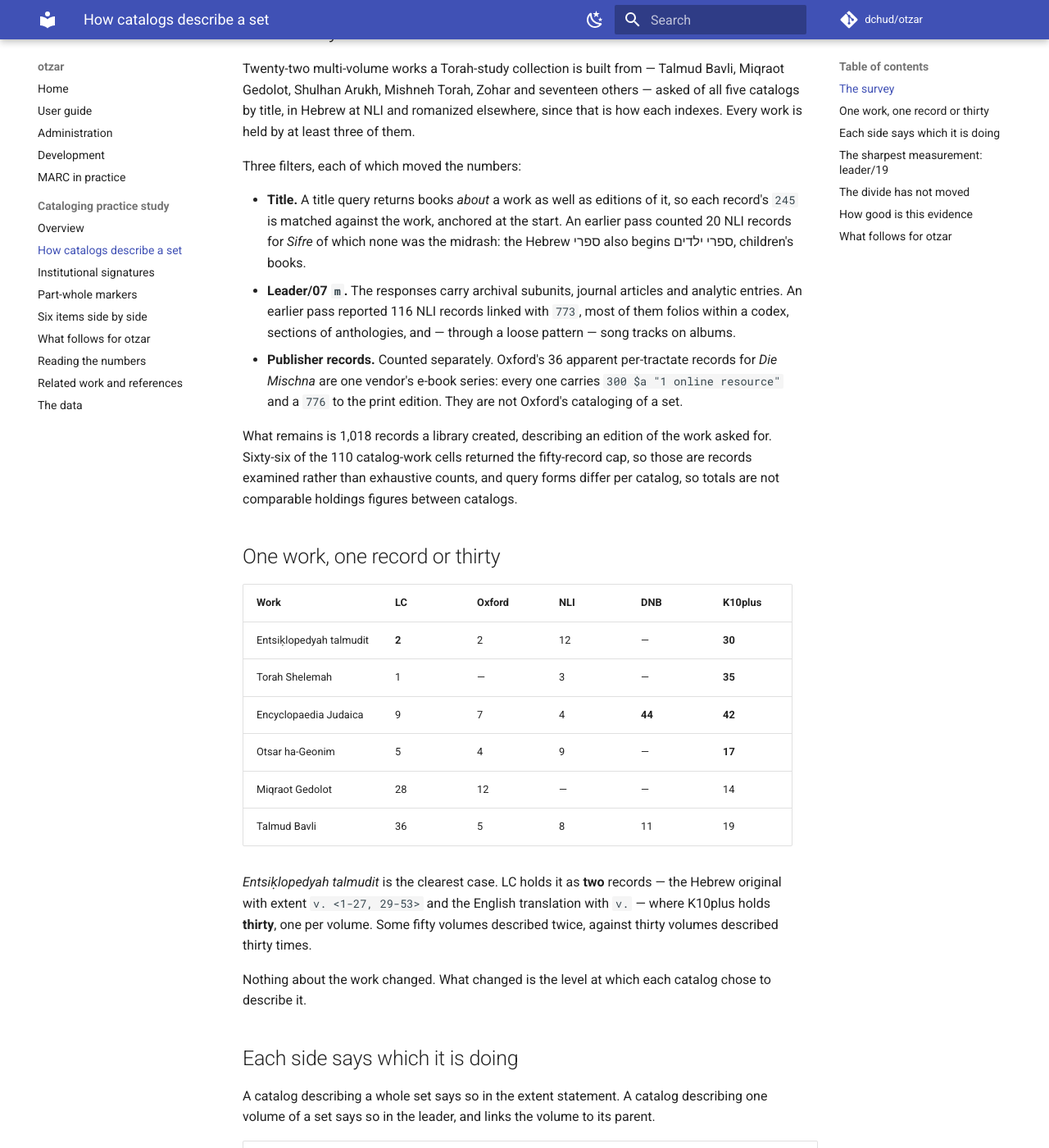
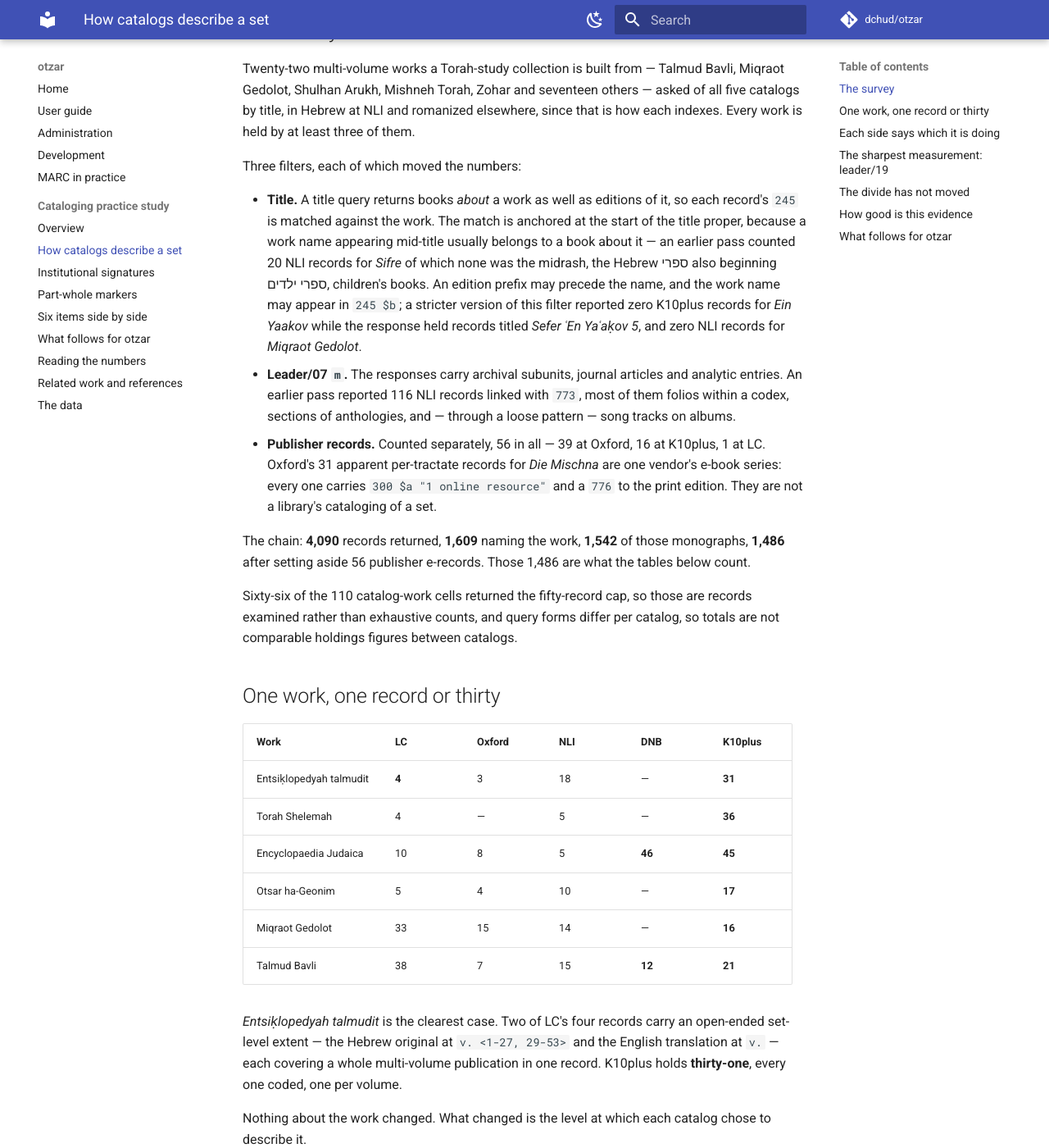
Before and after one commit to dchud/otzar, an MkDocs documentation site: the page built from docs/practice-study/sets.md, in a window 1280 px wide and 1400 px high, scrolled down 369 px. Shown: the whole window at 82% size. Built offline with MkDocs 1.6.1 and Material for MkDocs 9.7.7, drawn with Linux system fonts in a browser that asks for light colours; comment, search, counter and statistics services are not loaded; some of the changed text lies outside the part shown.

Commit message:
docs: repair the title filter, which was dropping real editions
The anchored title match introduced in the last pass over-corrected. It
tested only the start of 245 $a, so editions titled "Sefer X" or "ספר X"
were excluded, and a work named in $b was never seen at all. That is 488
records on the prefix alone.

The effect was worse than a lost count. K10plus holds records titled
"Sefer ʿEn Yaʿaḳov 5", "6" and "7", each coded as a dependent part with
773 and 245 $n/$p; the survey reported zero K10plus records for Ein
Yaakov. NLI holds Miqraot Gedolot under prefixed and $b titles; the
survey reported none, and the work table printed an em dash where the
National Library of Israel's holdings should be.

The match now allows an edition prefix before the anchored name and
searches $b unanchored, since $b is already the remainder of the title
proper. The anchor stays, because a work name mid-title usually belongs
to a book about the work.

Recounted: 4,090 records returned, 1,609 naming a work, 1,542 of those
monographs, 1,486 after setting aside 56 publisher e-records. The
finding is unchanged and rests on more evidence: leader/19 coded on 0 of
931 records at LC, Oxford and NLI, against 389 of 555 at DNB and
K10plus. Set-level extents run 270 of 444 at LC against 6 of 555 across
the PICA pair. Every work is again held by at least three catalogs,
which the previous filter had made false.

Also corrected: leader/19 is the study's cleanest encoding, not its
sharpest measurement, and the chapter now says the extent statement is
the latter; the coded side and the uncoded side may both be facts about
software, which the evidence section no longer resolves in one
direction; the record-creation axis shows no fall but a rise after the
1990s, not flatness; the leader/19 value table is labelled as coming
from the corpus rather than the survey; several counts and the vendor
totals are fixed; and svg.fonttype now actually applies, so figure text
is text rather than glyph outlines in all nine figures.

```diff
--- a/docs/practice-study/sets.md
+++ b/docs/practice-study/sets.md
@@ -20,42 +20,52 @@ is held by at least three of them.
 Three filters, each of which moved the numbers:
 
 - **Title.** A title query returns books *about* a work as well as
-  editions of it, so each record's `245` is matched against the work,
-  anchored at the start. An earlier pass counted 20 NLI records for
-  *Sifre* of which none was the midrash: the Hebrew ספרי also begins
-  ספרי ילדים, children's books.
+  editions of it, so each record's `245` is matched against the work.
+  The match is anchored at the start of the title proper, because a
+  work name appearing mid-title usually belongs to a book about it —
+  an earlier pass counted 20 NLI records for *Sifre* of which none was
+  the midrash, the Hebrew ספרי also beginning ספרי ילדים, children's
+  books. An edition prefix may precede the name, and the work name may
+  appear in `245 $b`; a stricter version of this filter reported zero
+  K10plus records for *Ein Yaakov* while the response held records
+  titled *Sefer ʿEn Yaʿaḳov 5*, and zero NLI records for *Miqraot
+  Gedolot*.
 - **Leader/07 `m`.** The responses carry archival subunits, journal
   articles and analytic entries. An earlier pass reported 116 NLI
   records linked with `773`, most of them folios within a codex,
   sections of anthologies, and — through a loose pattern — song tracks
   on albums.
-- **Publisher records.** Counted separately. Oxford's 36 apparent
-  per-tractate records for *Die Mischna* are one vendor's e-book
-  series: every one carries `300 $a "1 online resource"` and a `776` to
-  the print edition. They are not Oxford's cataloging of a set.
+- **Publisher records.** Counted separately, 56 in all — 39 at
+  Oxford, 16 at K10plus, 1 at LC. Oxford's 31 apparent per-tractate
+  records for *Die Mischna* are one vendor's e-book series: every one
+  carries `300 $a "1 online resource"` and a `776` to the print
+  edition. They are not a library's cataloging of a set.
 
-What remains is 1,018 records a library created, describing an edition
-of the work asked for. Sixty-six of the 110 catalog-work cells returned
-the fifty-record cap, so those are records examined rather than
-exhaustive counts, and query forms differ per catalog, so totals are not
-comparable holdings figures between catalogs.
+The chain: **4,090** records returned, **1,609** naming the work,
+**1,542** of those monographs, **1,486** after setting aside 56
+publisher e-records. Those 1,486 are what the tables below count.
+
+Sixty-six of the 110 catalog-work cells returned the fifty-record cap,
+so those are records examined rather than exhaustive counts, and query
+forms differ per catalog, so totals are not comparable holdings figures
+between catalogs.
 
 ## One work, one record or thirty
 
 | Work | LC | Oxford | NLI | DNB | K10plus |
 |---|---|---|---|---|---|
-| Entsiḳlopedyah talmudit | **2** | 2 | 12 | — | **30** |
-| Torah Shelemah | 1 | — | 3 | — | **35** |
-| Encyclopaedia Judaica | 9 | 7 | 4 | **44** | **42** |
-| Otsar ha-Geonim | 5 | 4 | 9 | — | **17** |
-| Miqraot Gedolot | 28 | 12 | — | — | 14 |
-| Talmud Bavli | 36 | 5 | 8 | 11 | 19 |
+| Entsiḳlopedyah talmudit | **4** | 3 | 18 | — | **31** |
+| Torah Shelemah | 4 | — | 5 | — | **36** |
+| Encyclopaedia Judaica | 10 | 8 | 5 | **46** | **45** |
+| Otsar ha-Geonim | 5 | 4 | 10 | — | **17** |
+| Miqraot Gedolot | 33 | 15 | 14 | — | **16** |
+| Talmud Bavli | 38 | 7 | 15 | **12** | **21** |
 
-*Entsiḳlopedyah talmudit* is the clearest case. LC holds it as **two**
-records — the Hebrew original with extent `v. <1-27, 29-53>` and the
-English translation with `v.` — where K10plus holds **thirty**, one per
-volume. Some fifty volumes described twice, against thirty volumes
-described thirty times.
+*Entsiḳlopedyah talmudit* is the clearest case. Two of LC's four
+records carry an open-ended set-level extent — the Hebrew original at
+`v. <1-27, 29-53>` and the English translation at `v.` — each covering
+a whole multi-volume publication in one record. K10plus holds
+**thirty-one**, every one coded, one per volume.
 
 Nothing about the work changed. What changed is the level at which each
 catalog chose to describe it.
@@ -68,17 +78,18 @@ the volume to its parent.
 
 | Catalog | Records | Set-level extent | `505` contents | `leader/19` coded | `773` | `245 $n`/`$p` |
 |---|---|---|---|---|---|---|
-| LC | 321 | **63%** | 24% | 0% | 0% | 5 |
-| Oxford | 96 | **59%** | 32% | 0% | 7% | 2 |
-| NLI | 187 | 24% | 32% | 0% | 10% | 4 |
-| DNB | 119 | 0% | 8% | **67%** | 47% | 56 |
-| K10plus | 295 | 0% | 3% | **79%** | 74% | 219 |
+| LC | 444 | **61%** | 26% | 0% | 0% | 1% |
+| Oxford | 155 | **50%** | 24% | 0% | 5% | 1% |
+| NLI | 332 | 24% | 30% | 0% | 9% | 2% |
+| DNB | 156 | 0% | 6% | **60%** | 40% | 40% |
+| K10plus | 399 | 2% | 4% | **74%** | 66% | 66% |
 
 A set-level extent — `3 v.`, `9 Bände`, or the open-ended
-`v. <1-27, 29-53>` — appears on 63% of LC records and on **one** record
-in 414 across the two PICA catalogs. The leader coding runs the other
-way. Neither side is describing less; they are describing at different
-levels, and each records the level it chose.
+`v. <1-27, 29-53>` — appears on 270 of 444 LC records, of which 96 are
+open-ended, and on **six** of 555 across the two PICA catalogs. The
+leader coding runs the other way. Neither side is describing less; they
+are describing at different levels, and each records the level it
+chose.
 
 ![Markers by catalog](figures/fig6-set-mechanisms.svg)
 
@@ -94,15 +105,18 @@ with its linked parts — AACR2's **multilevel description**, RDA's
 19: `a` set record, `b` part with an independent title, `c` part with a
 dependent title.
 
-**Across 22 works, leader/19 is coded on 0 of 604 records at LC, Oxford
-and NLI**, and on two records in three at DNB and K10plus.
+**Across 22 works, leader/19 is coded on 0 of 931 records at LC, Oxford
+and NLI**, and on 389 of 555 at DNB and K10plus — 60% and 74%
+respectively.
 
 The rule behind it is old and blunt. LCRI 13.6: *do not employ the
 technique of multilevel description in any case*.[^lcri136] The RDA-era
 guidance continues not to create hierarchical descriptions.[^lcpcc]
 
 Where it is coded, the value predicts the rest of the record almost
-without exception:
+without exception. This table is from the corpus rather than the
+survey, because only there are enough coded records of each value to
+tabulate:
 
 | leader/19 | n | `773` | `245 $n`/`$p` | `490` | `830` |
 |---|---|---|---|---|---|
@@ -117,7 +131,9 @@ That is the rule the cataloging manuals give, visible in the records.
 
 ![What each leader/19 value carries](figures/fig8-leader19-mechanisms.svg)
 
-This is the cleanest result in the study, and its reach is narrow. Of
+This is the cleanest *encoding* in the study, not its sharpest
+measurement — that is the extent statement, at 270 of 444 LC records
+against 6 of 555 PICA ones. And its reach is narrow. Of
 the three sources otzar queries today, only DNB codes the position, and
 DNB is reached only by ISBN lookup, not by the title cascade. K10plus,
 where the coding is strongest, is not yet a source.
@@ -147,9 +163,11 @@ are available and they disagree.
 | 2014 onward | 1,282 | 20% | 1,001 | 1 |
 
 The first appears to show PICA coding halving after 1990. **The second
-shows no such fall**, and the second is the one that speaks to
-cataloging: a rate that moves with the age of the book and not with the
-age of the record describes what a library acquired from each period.
+shows no such fall** — if anything a rise, from 12% in the 1990s to
+20-25% after 2000 — and the second is the one that speaks to
+cataloging. A rate that moves with the age of the book and not with
+the age of the record describes what a library acquired from each
+period.
 The apparent change is not there.
 
 Both axes agree on the other side, and neither shows anything: zero
@@ -163,18 +181,24 @@ recent bin holds half the corpus in both tables.
 
 ## How good is this evidence
 
-**Strong for the absence.** Zero across 604 records, 22 works and three
-institutions, agreeing with a published rule interpretation and stable
-on two time axes. Oxford and NLI both run Alma, so they are not three
-independent systems; LC answers through an unrelated Z39.50 gateway,
+**Strong for the absence.** Zero across 931 records, 22 works and three
+institutions, agreeing with a published rule interpretation and showing
+no trend on either time axis. Oxford and NLI both run Alma, so they are
+not three independent systems; LC answers through an unrelated Z39.50 gateway,
 and records demonstrably move between these catalogs through shared
 cataloging.[^shared]
 
 **Weaker for the presence.** DNB and K10plus both run PICA, and
 leader/19 is reportedly system-generated rather than keyed by a
 cataloger.[^gen] Their agreement may be one export routine rather than
-two institutions choosing the same thing — which would make the coded
-side a fact about software and the uncoded side a fact about practice.
+two institutions choosing the same thing.
+
+That cuts both ways, and the chapter does not resolve it. If the
+position is generally system-supplied, then the zero on the other side
+may also be a fact about software rather than about cataloging —
+records from all three pass through shared cataloging networks. The
+rule interpretation explains why LC creates no dependent-part records;
+it does not explain why LC's 270 set-level records carry no `a`.
 
 **One thing this survey does not show.** LC's own rule interpretation
 says LC analyzes and classes dependent-titled parts separately, giving
```
Also changed, not shown: docs/practice-study/cases.md (+1 -1 lines), docs/practice-study/data.md (+2 -2 lines), docs/practice-study/data/set-survey.csv (+83 -83 lines), docs/practice-study/implications.md (+10 -10 lines), docs/practice-study/index.md (+4 -5 lines), docs/practice-study/signatures.md (+4 -4 lines), docs/practice-study/figures/fig1-marker-heatmap.svg, docs/practice-study/figures/fig2-forest.svg, docs/practice-study/figures/fig3-time-trends.svg, docs/practice-study/figures/fig4-time-by-catalog.svg, docs/practice-study/figures/fig5-material-types.svg, docs/practice-study/figures/fig6-set-mechanisms.svg, docs/practice-study/figures/fig7-declared-by-work.svg, docs/practice-study/figures/fig8-leader19-mechanisms.svg, 1 more files, 3 other files.
